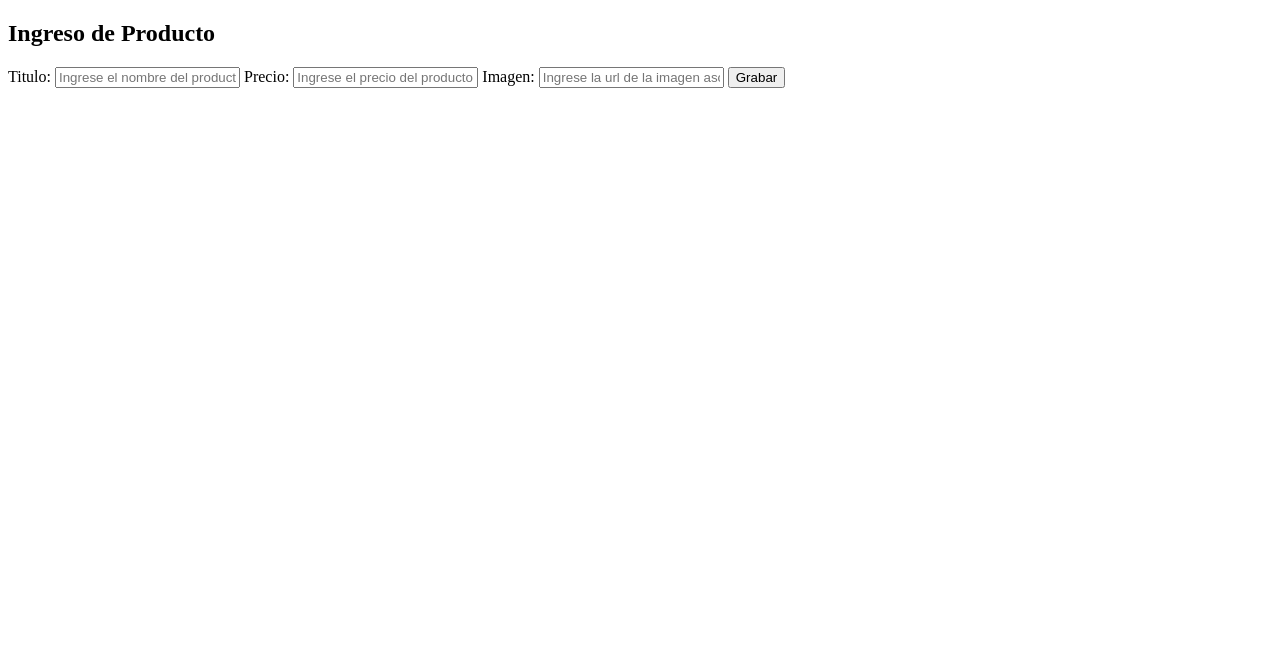
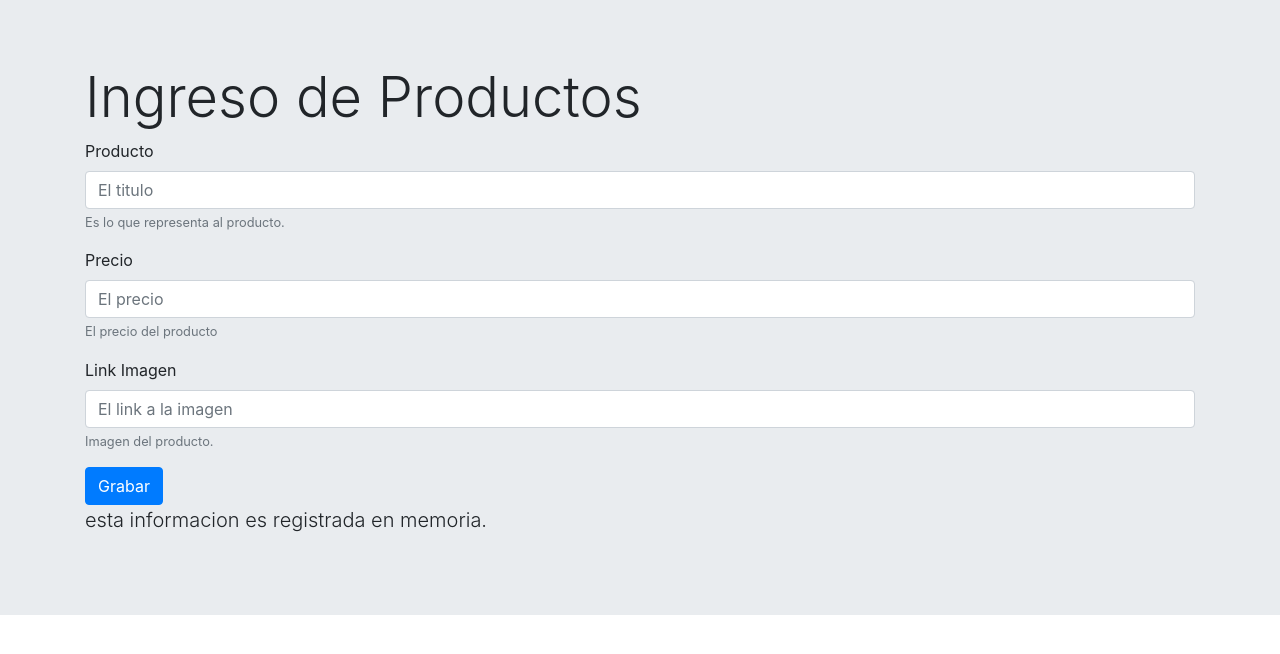
Before and after one commit to robleitob/clase9, a website: page public/index.html in a window 1280 px wide. Drawn offline with nearby package versions, Linux system fonts and the light colour scheme.

Commit message:
Se agrega bootstrap al form

```diff
--- a/public/index.html
+++ b/public/index.html
@@ -5,17 +5,38 @@
     <meta charset="UTF-8">
     <meta name="viewport" content="width=device-width, initial-scale=1.0">
     <title>Formularios de Ingreso</title>
+    <link rel="stylesheet" href="https://maxcdn.bootstrapcdn.com/bootstrap/4.0.0/css/bootstrap.min.css" integrity="sha384-Gn5384xqQ1aoWXA+058RXPxPg6fy4IWvTNh0E263XmFcJlSAwiGgFAW/dAiS6JXm" crossorigin="anonymous">
 </head>
 
 <body>
 
-    <h2>Ingreso de Producto</h2>
-    <form method="post" action="/api/productos/guardar">
-        Titulo: <input type="text" name="title" placeholder="Ingrese el nombre del producto">
-        Precio: <input type="text" name="price" placeholder="Ingrese el precio del producto">
-        Imagen: <input type="text" name="thumbnail" placeholder="Ingrese la url de la imagen asociada">
-        <button>Grabar</button>
-    </form>
+    <div class="jumbotron jumbotron-fluid">
+        <div class="container">
+          <h1 class="display-4">Ingreso de Productos</h1>
+          <form method="post" action="/api/productos/guardar">
+            <div class="form-group">
+              <label for="title">Producto</label>
+              <input type="text" class="form-control" name="title" placeholder="El titulo">
+              <small id="titleHelp" class="form-text text-muted">Es lo que representa al producto.</small>
+            </div>
+            <div class="form-group">
+                <label for="price">Precio</label>
+                <input type="text" class="form-control" name="price" placeholder="El precio">
+                <small id="priceHelp" class="form-text text-muted">El precio del producto</small>
+            </div>
+            <div class="form-group">
+                <label for="thumbnail">Link Imagen</label>
+                <input type="url" class="form-control" name="thumbnail" placeholder="El link a la imagen">
+                <small id="thumbnailHelp" class="form-text text-muted">Imagen del producto.</small>
+            </div>
+            <button type="submit" class="btn btn-primary">Grabar</button>
+          </form>
+
+          <p class="lead">esta informacion es registrada en memoria.</p>
+        </div>
+      </div>
+
+
 
 </body>
 
```
